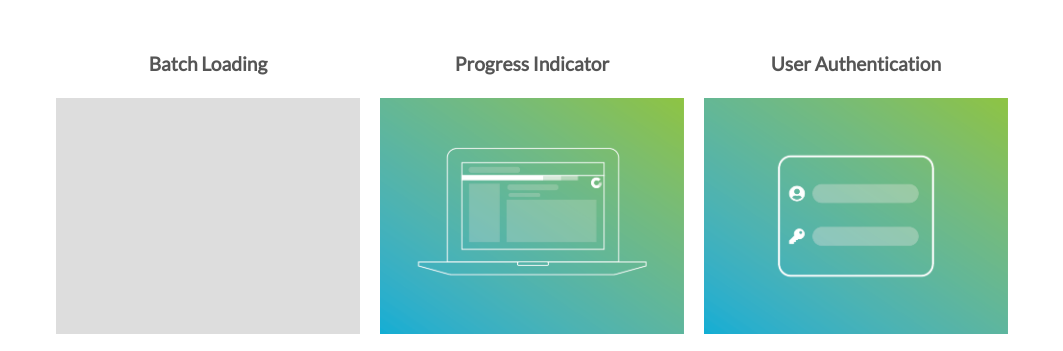
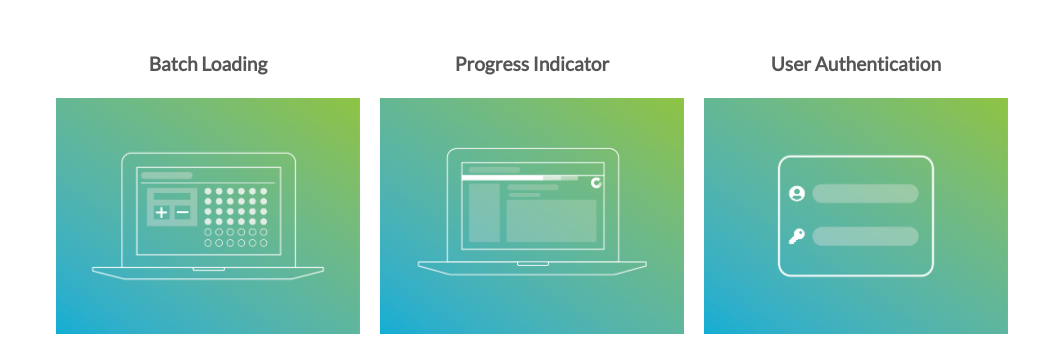
Before and after one commit to epi-interactive/epi-interactive.github.io, a plain HTML site: page index.html in a window 1280 px wide. Shown: the part 414-765 px from the top of the page, without its empty margins (108-1171 px from the left). Drawn offline with Linux system fonts and the light colour scheme.

Commit message:
Update style.css with batch-loading background image

```diff
--- a/style.css
+++ b/style.css
@@ -143,6 +143,10 @@ header .container {
 
 /* CARD IMAGES */
 
+.card-image.batch-loading {
+    background: url("thumbs/batch-loading.png");
+    background-size: contain;
+}
 .card-image.loading {
     background: url("thumbs/loading.png");
     background-size: contain;
```
